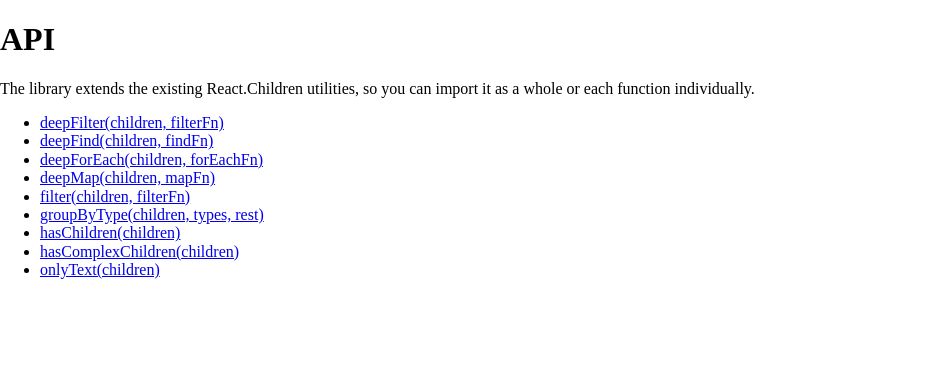
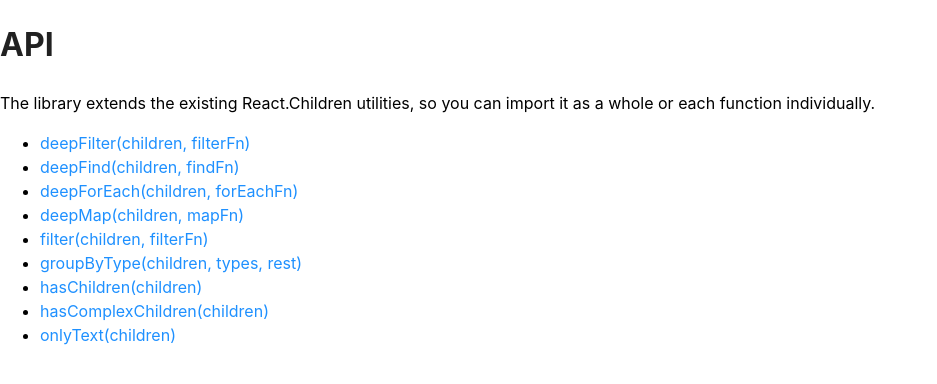
Before and after one commit to fernandopasik/react-children-utilities, a Jekyll site: the page built from docs/api.md, in a window 1280 px wide. Shown: the top 384 px of the page, without its empty margins (0-937 px from the left). Built offline with Jekyll 4.4.1, drawn with Linux system fonts in a browser that asks for light colours; our own code applies the rules of GitHub Pages for plain Markdown files.

Commit message:
docs: text styles

```diff
--- a/docs/_sass/main.scss
+++ b/docs/_sass/main.scss
@@ -1 +1,5 @@
-@import 'normalize.scss';
+@import 'normalize.scss', 'text.scss';
+
+html {
+  --primary-color: dodgerblue;
+}
--- /dev/null
+++ b/docs/_sass/text.scss
@@ -0,0 +1,31 @@
+body {
+  font-family: -apple-system, BlinkMacSystemFont, Segoe UI, Roboto, Oxygen, Ubuntu, Cantarell,
+    Fira Sans, Droid Sans, Helvetica Neue, sans-serif;
+  -webkit-font-smoothing: antialiased;
+  line-height: 1.5;
+  font-size: 1em;
+}
+
+a {
+  color: var(--primary-color);
+  text-decoration: none;
+}
+
+%title {
+  color: #212121;
+}
+
+h1 {
+  font-size: 2em;
+  @extend %title;
+}
+
+h2 {
+  font-size: 1.5em;
+  @extend %title;
+}
+
+h3 {
+  font-size: 1.25em;
+  @extend %title;
+}
```
